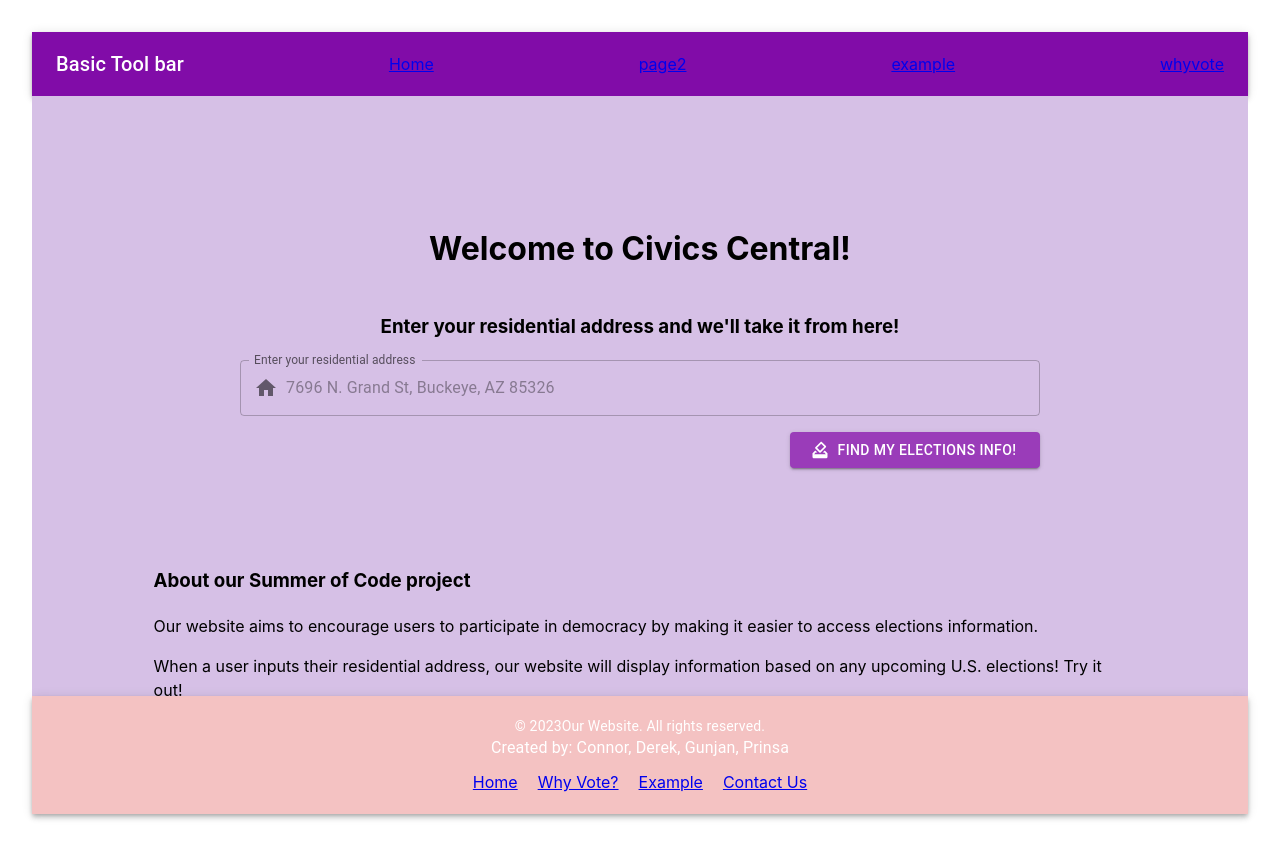
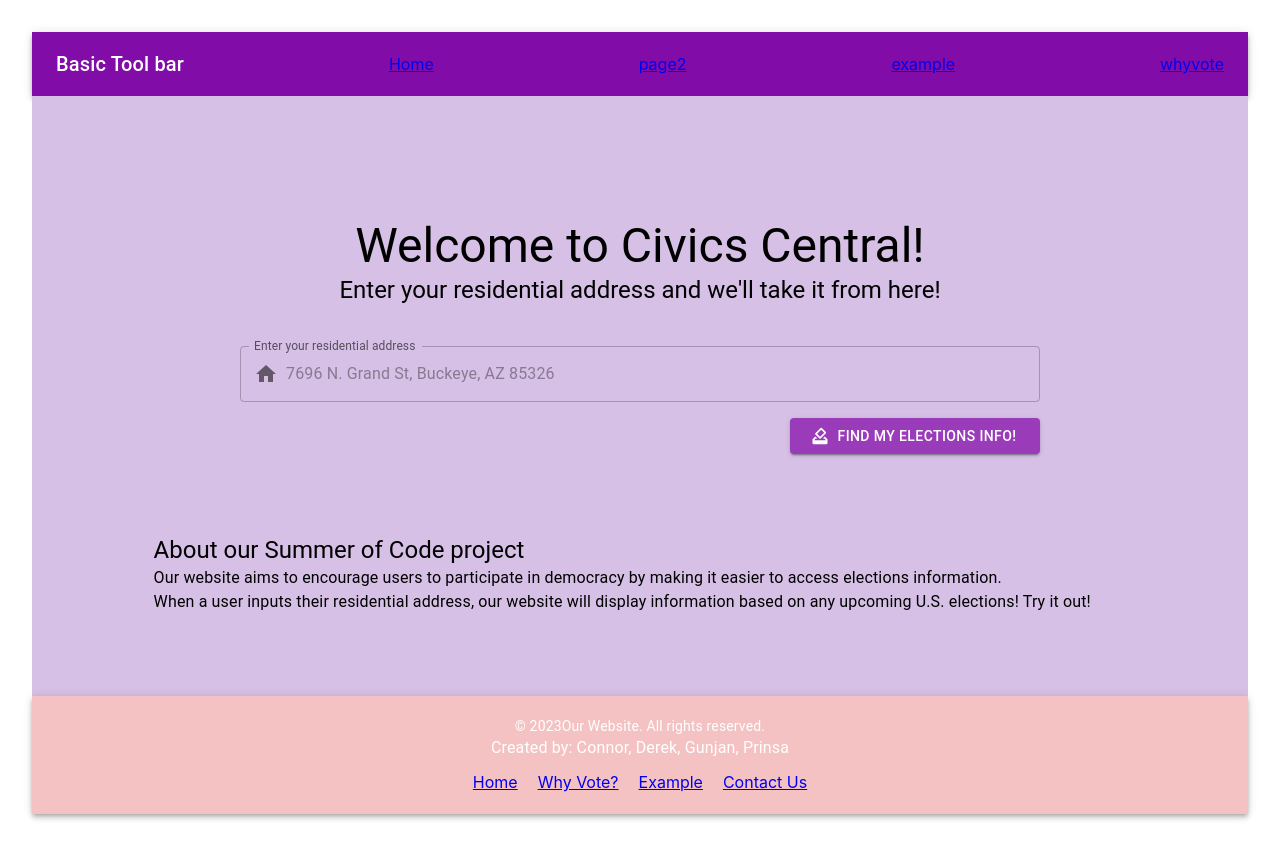
Before and after one commit to drkchn/mosa-upenn-SoC-2023, a React (Vite) app: page / in a window 1280 px wide. Built offline with nearby package versions, Linux system fonts and the light colour scheme.

Commit message:
[#9] moving the button to the same component as the search bar, console logging state on button click and changing html elements to MUI typography elements [cf]

```diff
--- a/src/Pages/Home/Home.tsx
+++ b/src/Pages/Home/Home.tsx
@@ -1,6 +1,5 @@
-import { Box, Button, Stack } from "@mui/material";
-import HowToVoteIcon from "@mui/icons-material/HowToVote";
-import { HomepageSearchBar } from "../../components/homepageSearchBar/HomepageSearchBar.tsx";
+import { Box, Typography } from "@mui/material";
+import { HomePageSearchBar } from "../../components/homepageSearchBar/HomepageSearchBar.tsx";
 
 export function Home() {
   return (
@@ -12,28 +11,17 @@ export function Home() {
         justifyContent: "center",
         height: "75vh",
         marginTop: "0vh",
-        bgcolor: "secondary.main",
+        backgroundColor: "secondary.main",
       }}
     >
-      <h1>Welcome to Civics Central!</h1>
-      <h3>Enter your residential address and we'll take it from here!</h3>
+      <Typography variant={"h3"}>Welcome to Civics Central!</Typography>
+      <Typography variant={"h5"}>
+        Enter your residential address and we'll take it from here!
+      </Typography>
 
-      <Stack spacing={2}>
-        <HomepageSearchBar />
-        <Box sx={{ width: "800px", textAlign: "right" }}>
-          <Button
-            variant="contained"
-            color="primary"
-            startIcon={<HowToVoteIcon />}
-            sx={{
-              width: "250px",
-              backgroundColor: "primary.light",
-            }}
-          >
-            Find my elections info!
-          </Button>
-        </Box>
-      </Stack>
+      <Box sx={{ marginTop: "5vh" }}>
+        <HomePageSearchBar />
+      </Box>
       <Box
         sx={{
           display: "flex",
@@ -42,20 +30,18 @@ export function Home() {
           height: "5vh",
           width: "80%",
           marginTop: "10vh",
+          textAlign: "left",
         }}
       >
-        <div style={{ textAlign: "left" }}>
-          <h3>About our Summer of Code project</h3>
-          <p>
-            Our website aims to encourage users to participate in democracy by
-            making it easier to access elections information.
-          </p>
-          <p>
-            When a user inputs their residential address, our website will
-            display information based on any upcoming U.S. elections! Try it
-            out!
-          </p>
-        </div>
+        <Typography variant={"h5"}>About our Summer of Code project</Typography>
+        <Typography>
+          Our website aims to encourage users to participate in democracy by
+          making it easier to access elections information.
+        </Typography>
+        <Typography>
+          When a user inputs their residential address, our website will display
+          information based on any upcoming U.S. elections! Try it out!
+        </Typography>
       </Box>
     </Box>
   );
--- a/src/components/homepageSearchBar/HomepageSearchBar.tsx
+++ b/src/components/homepageSearchBar/HomepageSearchBar.tsx
@@ -1,6 +1,7 @@
 import React, { useState, useEffect } from "react";
-import { TextField, InputAdornment } from "@mui/material";
+import { TextField, InputAdornment, Box, Button, Stack } from "@mui/material";
 import HomeIcon from "@mui/icons-material/Home";
+import HowToVoteIcon from "@mui/icons-material/HowToVote";
 
 const placeholders = [
   "740 S. Magnolia Rd, Gastonia, NC 28052",
@@ -14,7 +15,7 @@ const placeholders = [
   "220 S. 33rd St, Philadelphia, PA 19104",
 ];
 
-const MyComponent: React.FC = () => {
+export const HomePageSearchBar: React.FC = () => {
   const [value, setValue] = useState<string>("");
   const [placeholder, setPlaceholder] = useState<string>(
     "220 S. 33rd St, Philadelphia, PA 19104"
@@ -31,10 +32,16 @@ const MyComponent: React.FC = () => {
   }, []);
 
   const handleChange = (event: React.ChangeEvent<HTMLInputElement>) => {
+    console.log(event.target.value);
     setValue(event.target.value);
   };
 
+  const handleClick = () => {
+    console.log(`call api with ${value}`)
+  };
+
   return (
+    <Stack spacing={2}>
       <TextField
         label="Enter your residential address"
         value={value}
@@ -49,8 +56,20 @@ const MyComponent: React.FC = () => {
           ),
         }}
       />
+      <Box sx={{ width: "800px", textAlign: "right" }}>
+        <Button
+          variant="contained"
+          color="primary"
+          startIcon={<HowToVoteIcon />}
+          sx={{
+            width: "250px",
+            backgroundColor: "primary.light",
+          }}
+          onClick={handleClick}
+        >
+          Find my elections info!
+        </Button>
+      </Box>
+    </Stack>
   );
 };
-export function HomepageSearchBar() {
-  return <MyComponent />;
-}
```
Lines whose indentation alone changed are shown as unchanged.
